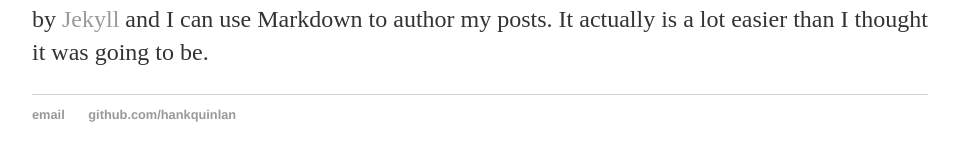
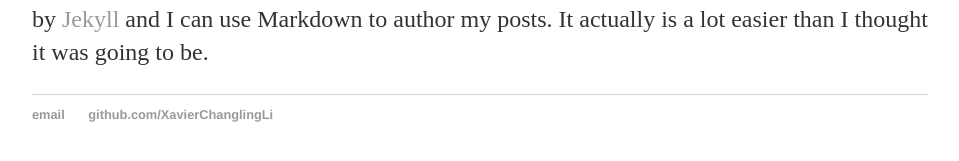
Before and after one commit to XavierChanglingLi/ChanglingLi.github.io, a Jekyll site: the page built from _posts/2014-04-30-hank-quinlan-site-launched.md, in a window 1280 px wide. Shown: the part 341-502 px from the top of the page, without its empty margins (160-1119 px from the left). Built offline with Jekyll 4.4.1, drawn with Linux system fonts in a browser that asks for light colours.

Commit message:
Update default.html

```diff
--- a/_layouts/default.html
+++ b/_layouts/default.html
@@ -21,8 +21,8 @@
 			</div><!-- /.container -->
 			<footer>
 	    		<ul>
-	        		<li><a href="mailto:hankquinlanhub@gmail.com">email</a></li>
-	        		<li><a href="https://github.com/hankquinlan">github.com/hankquinlan</a></li>
+	        		<li><a href="mailto:xaviercll1998@gmail.com">email</a></li>
+	        		<li><a href="https://github.com/XavierChanglingLi">github.com/XavierChanglingLi</a></li>
 				</ul>
 			</footer>
 		</body>
```
